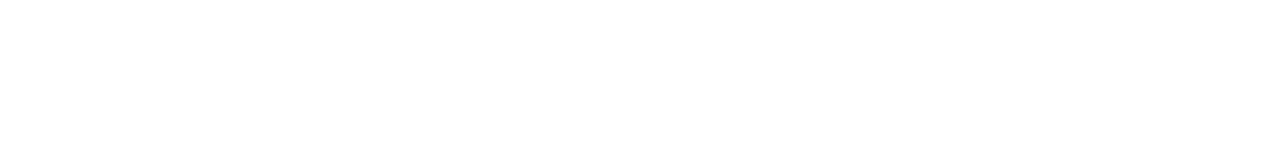
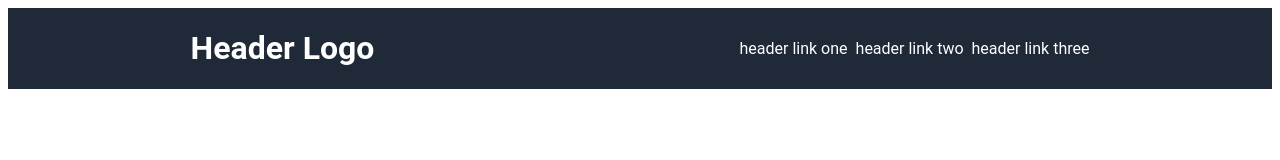
Before and after one commit to TheBigHugeMan/odin-landing-page, a plain HTML site: page index.html in a window 1280 px wide. Drawn offline with Linux system fonts and the light colour scheme.

Commit message:
Add Header template

```diff
--- a/index.html
+++ b/index.html
@@ -7,6 +7,18 @@
     <link rel="stylesheet" href="style.css">
 </head>
 <body>
+    <div class="nav-bar">
+        <div class="logo">
+            <h1>Header Logo</h1>
+        </div>
 
+        <div class="right-links">
+            <ul class="links">
+               <li>header link one</li>
+               <li>header link two</li>
+               <li>header link three</li>
+            </ul>
+        </div>
+    </div>
 </body>
 </html>
--- a/style.css
+++ b/style.css
@@ -0,0 +1,26 @@
+body {
+    font-family: "Roboto", 'Times New Roman', Times, serif;
+}
+
+.logo {
+    color: white;
+}
+
+ul {
+    color: white;
+    list-style: none;
+    margin: 0;
+    padding: 0;
+}
+
+.nav-bar {
+    display: flex;
+    justify-content: space-around;
+    align-items: center;
+    background-color: #1f2937;
+}
+
+.links {
+    display: flex;
+    gap: 8px;
+}
```
